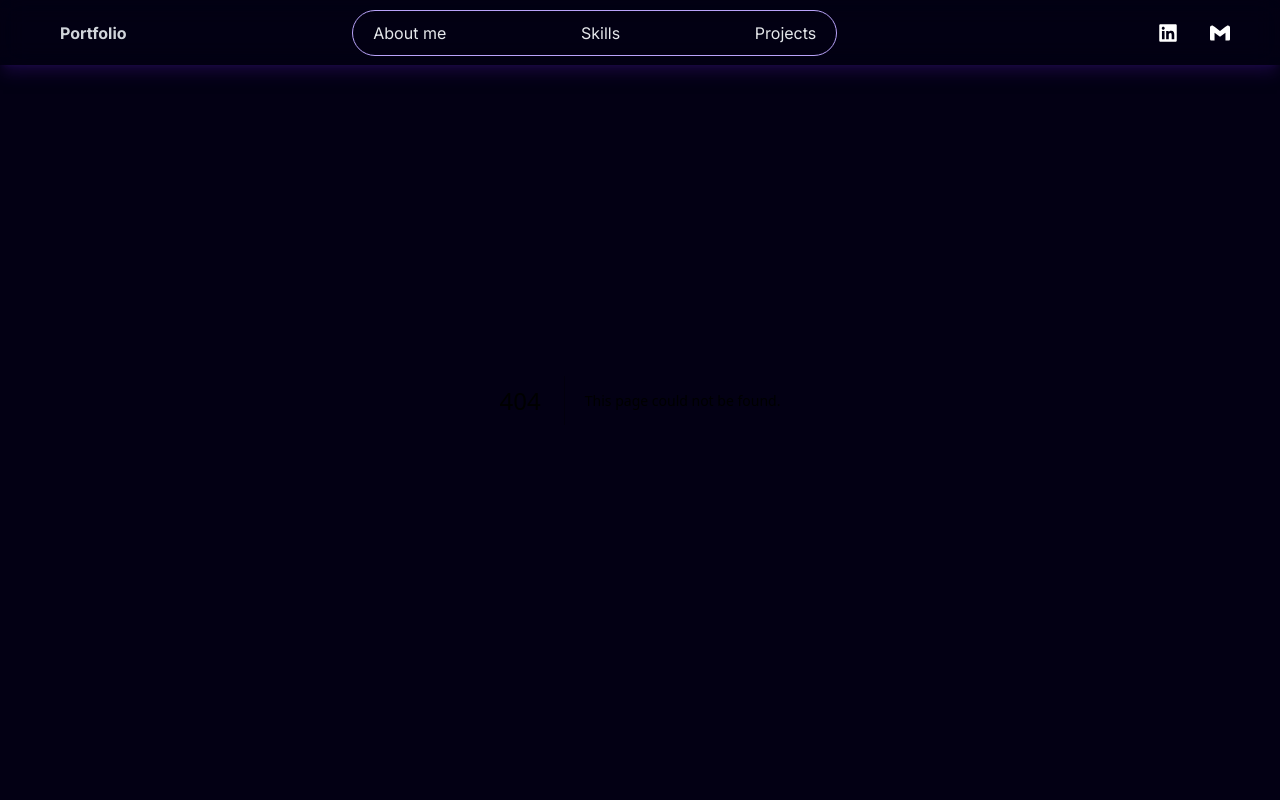
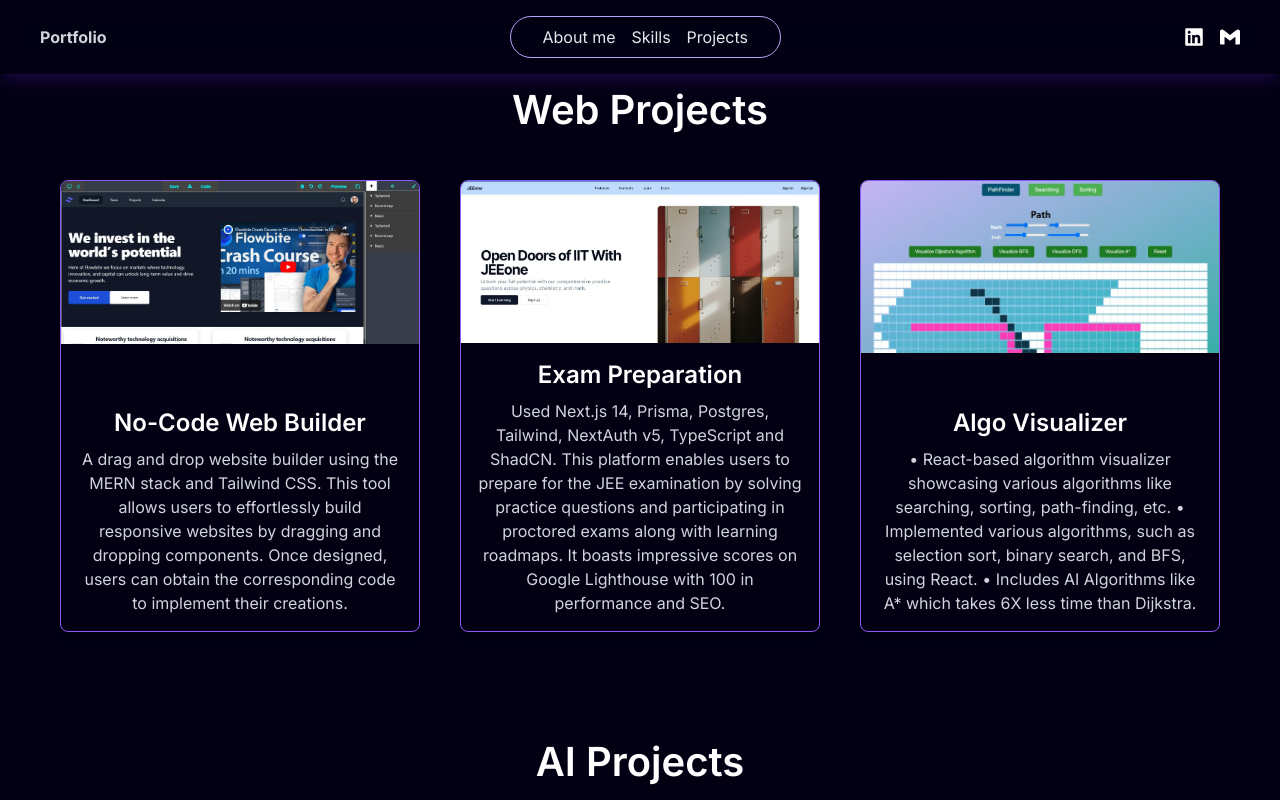
Before and after one commit to VaibhavMathur-2003/portfolio, a Next.js app: page /projects in a window 1280 px wide. Before the commit this address had no page. Shown: the top 800 px of the page. Built offline with nearby package versions, Linux system fonts and the light colour scheme.

Commit message:
Changed structure for better performance

```diff
--- a/app/page.tsx
+++ b/app/page.tsx
@@ -1,15 +1,9 @@
 import Profile from "@/components/main/Profile";
-import Projects from "@/components/main/Projects";
-import Skills from "@/components/main/Skills";
 
 export default function Home() {
   return (
-    <main className="h-full w-full">
-      <div className="flex flex-col gap-20">
+    <div className="h-screen w-full overflow-hidden bg-black">
       <Profile />
-        <Skills />
-        <Projects />
-      </div>
-    </main>
+    </div>
   );
 }
--- /dev/null
+++ b/app/projects/page.tsx
@@ -0,0 +1,11 @@
+import Projects from "@/components/main/Projects";
+
+export default function Home() {
+  return (
+    <main className="h-full w-full mt-10">
+      <div className="flex flex-col gap-20">
+        <Projects />
+      </div>
+    </main>
+  );
+}
--- /dev/null
+++ b/app/skills/page.tsx
@@ -0,0 +1,11 @@
+import Skills from "@/components/main/Skills";
+
+export default function Home() {
+  return (
+    <main className="h-full w-full mt-8">
+      <div className="flex flex-col gap-20">
+        <Skills />
+      </div>
+    </main>
+  );
+}
--- a/components/main/Footer.tsx
+++ /dev/null
@@ -1,47 +0,0 @@
-import React from "react";
-import {
-  RxGithubLogo,
-} from "react-icons/rx";
-
-import { SiGmail } from "react-icons/si";
-import { FaLinkedin } from "react-icons/fa";
-
-const Footer = () => {
-  return (
-    <div className="w-full h-full bg-transparent text-gray-200 shadow-lg pt-40">
-        <div className="w-full flex flex-col items-center justify-center m-auto">
-            <div className="w-full h-full flex flex-row items-center justify-around flex-wrap">
-
-                <div className="min-w-[200px] h-auto flex flex-col items-center justify-start">
-                    <div className="font-bold text-[16px]">Connect With Me</div>
-                    <a href="mailto:mathurvaibhav010@gmail.com" aria-label="mail">
-                    <p className="flex flex-row items-center my-[15px] cursor-pointer">
-                            <SiGmail />
-                            <span className="text-[15px] ml-[6px]">Gmail</span>
-
-                    </p>
-                    </a>
-                    <a href="https://github.com/VaibhavMathur-2003" aria-label="github">
-
-                    <p className="flex flex-row items-center my-[15px] cursor-pointer">
-                        <RxGithubLogo />
-                        <span className="text-[15px] ml-[6px]">Github</span>
-
-                    </p>
-                        </a>
-                        <a href="https://www.linkedin.com/in/vaibhav-mathur-a63940231/" aria-label="linkedin">
-                    <p className="flex flex-row items-center my-[15px] cursor-pointer">
-                            <FaLinkedin />
-                            <span className="text-[15px] ml-[6px]">Linkedin</span>
-
-                    </p>
-                        </a>
-                </div>
-
-            </div>
-        </div>
-    </div>
-  )
-}
-
-export default Footer
--- a/components/main/Navbar.tsx
+++ b/components/main/Navbar.tsx
@@ -1,46 +1,38 @@
-import Image from "next/image";
-import React from "react";
+"use client"
+import React, { useState } from "react";
 import { SiGmail } from "react-icons/si";
 import { FaLinkedin } from "react-icons/fa";
+import { HiMenu, HiX } from "react-icons/hi";
+import Link from "next/link";
 
 const Navbar = () => {
+  const [isMenuOpen, setIsMenuOpen] = useState(false);
+
   return (
-    <div className="w-full h-[65px] fixed top-0 shadow-lg shadow-[#2A0E61]/50 bg-[#03001417] backdrop-blur-md z-50 px-10 ">
-      <div className="w-full h-full flex flex-row items-center justify-between m-auto px-[10px]">
-        <a
-          href="#about-me"
-          className="h-auto w-auto flex flex-row " aria-label="aboutMe"
-        >
+    <div className="w-full fixed top-0 shadow-lg shadow-[#2A0E61]/50 bg-[#03001417] backdrop-blur-md z-50">
 
-          <span className="font-bold ml-[10px] hidden md:block text-gray-300">
-            Portfolio
-          </span>
+      <div className="w-full flex flex-row items-center justify-between m-auto px-4 py-2 md:px-10 md:py-4">
+      <button className="ml-4 text-white md:hidden" onClick={() => setIsMenuOpen(!isMenuOpen)}>
+            {isMenuOpen ? <HiX size={24} /> : <HiMenu size={24} />}
+          </button>
+        <a href="#about-me" className="flex flex-row items-center" aria-label="aboutMe">
+          <span className="font-bold text-gray-300">Portfolio</span>
         </a>
 
-        <div className="w-[500px] h-full flex flex-row items-center justify-between md:mr-20 max-md:hidden">
-          <div className="flex items-center justify-between w-full h-auto border border-[#b9a3fa] bg-[#0300145e] mr-[15px] px-[20px] py-[10px] rounded-full text-gray-200">
-            <a
-              href="#about-me"
-              className="cursor-pointer hover:text-transparent hover:bg-clip-text hover:bg-gradient-to-r from-purple-200 via-blue-100 to-indigo-200 hover:font-semibold hover:text-lg" aria-label="aboutMe"
-            >
+        <div className="hidden w-1/2 md:flex items-center justify-between w-auto border border-[#b9a3fa] bg-[#0300145e] px-6 py-2 rounded-full text-gray-200">
+          <Link href="/" className="mx-2 hover:text-transparent hover:bg-clip-text hover:bg-gradient-to-r from-purple-200 via-blue-100 to-indigo-200 hover:font-semibold" aria-label="aboutMe">
             About me
-            </a>
-            <a
-              href="#skills"
-              className="cursor-pointer hover:text-transparent hover:bg-clip-text hover:bg-gradient-to-r from-purple-200 via-blue-100 to-indigo-200 hover:font-semibold hover:text-lg" aria-label="Skills"
-            >
+          </Link>
+          <Link href="/skills" className="mx-2 hover:text-transparent hover:bg-clip-text hover:bg-gradient-to-r from-purple-200 via-blue-100 to-indigo-200 hover:font-semibold" aria-label="Skills">
             Skills
-            </a>
-            <a
-              href="#projects"
-              className="cursor-pointer hover:text-transparent hover:bg-clip-text hover:bg-gradient-to-r from-purple-200 via-blue-100 to-indigo-200 hover:font-semibold hover:text-lg" aria-label="Projects"
-            >
+          </Link>
+          <Link href="/projects" className="mx-2 hover:text-transparent hover:bg-clip-text hover:bg-gradient-to-r from-purple-200 via-blue-100 to-indigo-200 hover:font-semibold" aria-label="Projects">
             Projects
-            </a>
-          </div>
+          </Link>
         </div>
 
-        <div className="flex flex-row gap-8 text-white text-xl">
+        <div className="flex items-center">
+          <div className="flex flex-row gap-4 text-white text-xl">
             <a href="https://www.linkedin.com/in/vaibhav-mathur-a63940231/" aria-label="Linkedin">
               <FaLinkedin />
             </a>
@@ -48,7 +40,24 @@ const Navbar = () => {
               <SiGmail />
             </a>
           </div>
+
         </div>
+      </div>
+
+      {/* Mobile menu */}
+      {isMenuOpen && (
+        <div className="md:hidden bg-[#03001417] backdrop-blur-md">
+          <Link href="/" className="block py-2 px-4 text-gray-200 hover:bg-[#0300145e]" aria-label="aboutMe">
+            About me
+          </Link>
+          <Link href="/skills" className="block py-2 px-4 text-gray-200 hover:bg-[#0300145e]" aria-label="Skills">
+            Skills
+          </Link>
+          <Link href="/projects" className="block py-2 px-4 text-gray-200 hover:bg-[#0300145e]" aria-label="Projects">
+            Projects
+          </Link>
+        </div>
+      )}
     </div>
   );
 };
--- a/components/main/Profile.tsx
+++ b/components/main/Profile.tsx
@@ -8,7 +8,7 @@ const Profile = () => {
   return (
     <div
       id="about-me"
-      className="flex items-center justify-center min-h-screen bg-black text-white"
+      className="flex items-center justify-center min-h-screen bg-black text-white overflow-hidden"
     >
       <div className="text-center z-20 ">
         <h1 className="text-4xl md:text-5xl lg:text-6xl font-bold opacity-100 brightness-150">
@@ -25,7 +25,7 @@ const Profile = () => {
           world of technology! With industry-level experience in full stack web
           development, I enjoy creating sleek, efficient web applications from
           scratch. But that&apos;s not all—I also have a passion for data science and
-          machine learning specially in the field of finance.🚀✨
+          machine learning specially in the field of finance.
         </p>
         <div className="mt-8 space-x-4">
             <a href="https://drive.google.com/file/d/1U2et6QWx0MtH67rHL9u4Wkf1n9ovq4kE/view?usp=drive_link" className="relative inline-block text-lg group" aria-label="resume">
--- a/components/main/SkillDataProvider.tsx
+++ b/components/main/SkillDataProvider.tsx
@@ -3,13 +3,11 @@ import Image from "next/image";
 
 interface Props {
   src: string;
-  width: number;
-  height: number;
 }
 
-const SkillDataProvider = ({ src, width, height }: Props) => {
+const SkillDataProvider = ({ src }: Props) => {
   return (
-    <div style={{ width: '80px', height: '80px', position: 'relative' }}>
+    <div style={{ width: "80px", height: "80px", position: "relative" }}>
       <Image
         src={src}
         alt="skill image"
--- a/components/main/Skills.tsx
+++ b/components/main/Skills.tsx
@@ -25,8 +25,6 @@ const Skills = () => {
           <div key={index}>
             <SkillDataProvider
               src={image.Image}
-              width={image.width}
-              height={image.height}
             />
           </div>
         ))}
--- a/package.json
+++ b/package.json
@@ -9,8 +9,6 @@
     "lint": "next lint"
   },
   "dependencies": {
-    "@heroicons/react": "^2.0.18",
-    "@react-three/drei": "^9.93.0",
     "next": "13.5.6",
     "react": "^18",
     "react-dom": "^18",
```
Also changed, not shown: components/main/Projects.tsx (+1 -8 lines), public/landweb.webp, 1 other file (tests, documents, lock files or other folders). Lines whose indentation alone changed are shown as unchanged.
